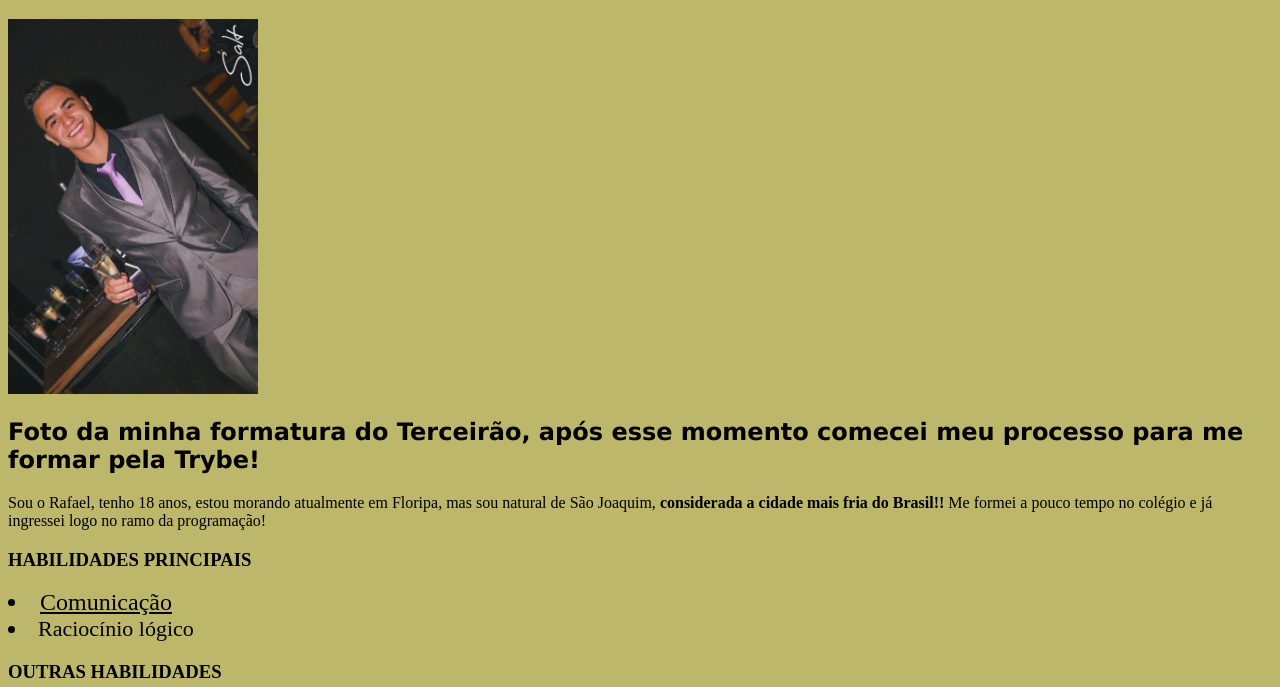
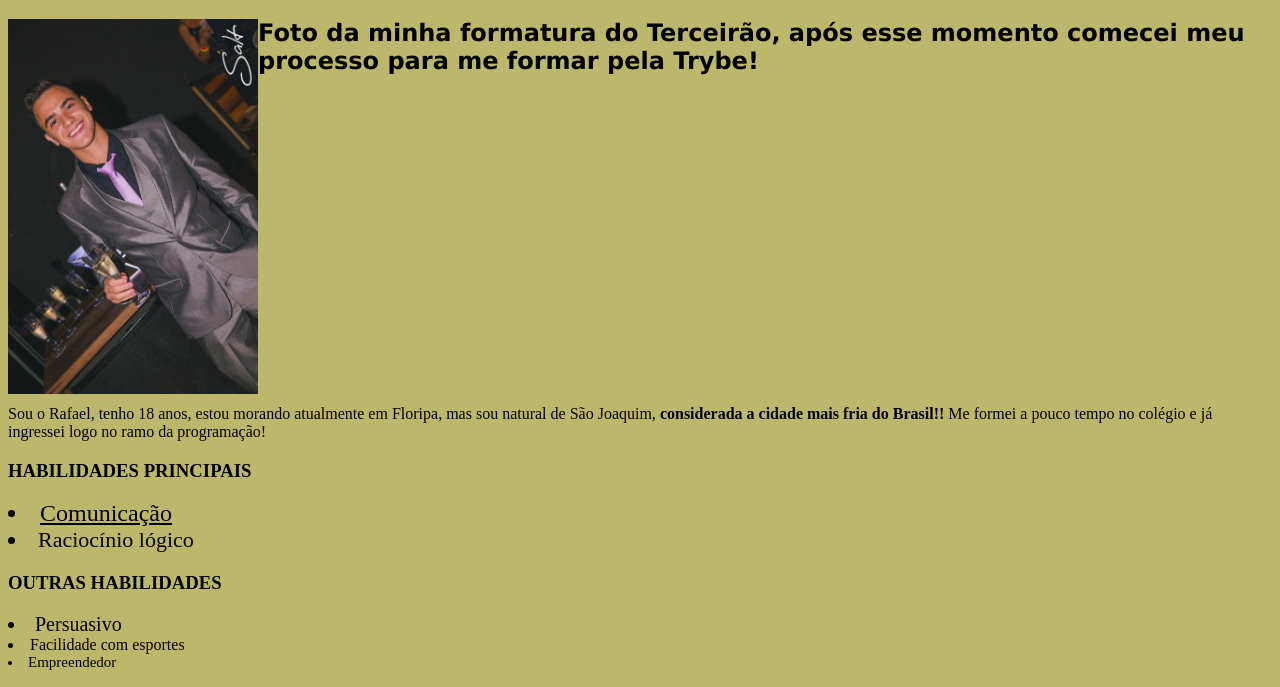
Before and after one commit to rafabzf/rafabzf.github.io, a plain HTML site: page index.html in a window 1280 px wide. Shown: the part 61-748 px from the top of the page. Drawn offline with Linux system fonts and the light colour scheme.

Commit message:
Coloquei a descrição ao lado da foto

```diff
--- a/index.html
+++ b/index.html
@@ -8,11 +8,14 @@
     <link rel="stylesheet" href="style.css">
 </head>
 <body>
-    <h1>Rafael Bleyer Zanette Furtado</h1>
-    <img id="foto" src="./formatura.jpg" alt="Minha foto" width="250">
-    <h2>Foto da minha formatura do Terceirão, após esse momento <strong>comecei meu processo para me formar pela Trybe!</strong> </h2>
-
-    <p id="MinhaDescrição">Sou o Rafael, tenho 18 anos, estou morando atualmente em Floripa, mas sou natural de São Joaquim, <strong>considerada a cidade mais fria do Brasil!!</strong> Me formei a pouco tempo no colégio e já ingressei logo no ramo da programação!</p>
+    <div>
+        <h1>Rafael Bleyer Zanette Furtado</h1>
+        <div class="imagem-container">
+            <img id="foto" src="./formatura.jpg" alt="Minha foto" width="250">
+            <h2>Foto da minha formatura do Terceirão, após esse momento <strong>comecei meu processo para me formar pela Trybe!</strong> </h2>
+        </div>
+        <p id="MinhaDescrição">Sou o Rafael, tenho 18 anos, estou morando atualmente em Floripa, mas sou natural de São Joaquim, <strong>considerada a cidade mais fria do Brasil!!</strong> Me formei a pouco tempo no colégio e já ingressei logo no ramo da programação!</p>
+    </div>
     <h3 id="Habilidades">HABILIDADES PRINCIPAIS</h3>
     <li id="Comunicacao" class="habilidade1">Comunicação</li>
     <li class="habilidade2">Raciocínio lógico</li>
--- a/style.css
+++ b/style.css
@@ -28,3 +28,11 @@ h1 {
  .habilidade6 {
      font-size: 15px;
  }
+
+#foto {
+    float: left;
+}
+
+.imagem-container {
+    height: 370px;
+}
```
